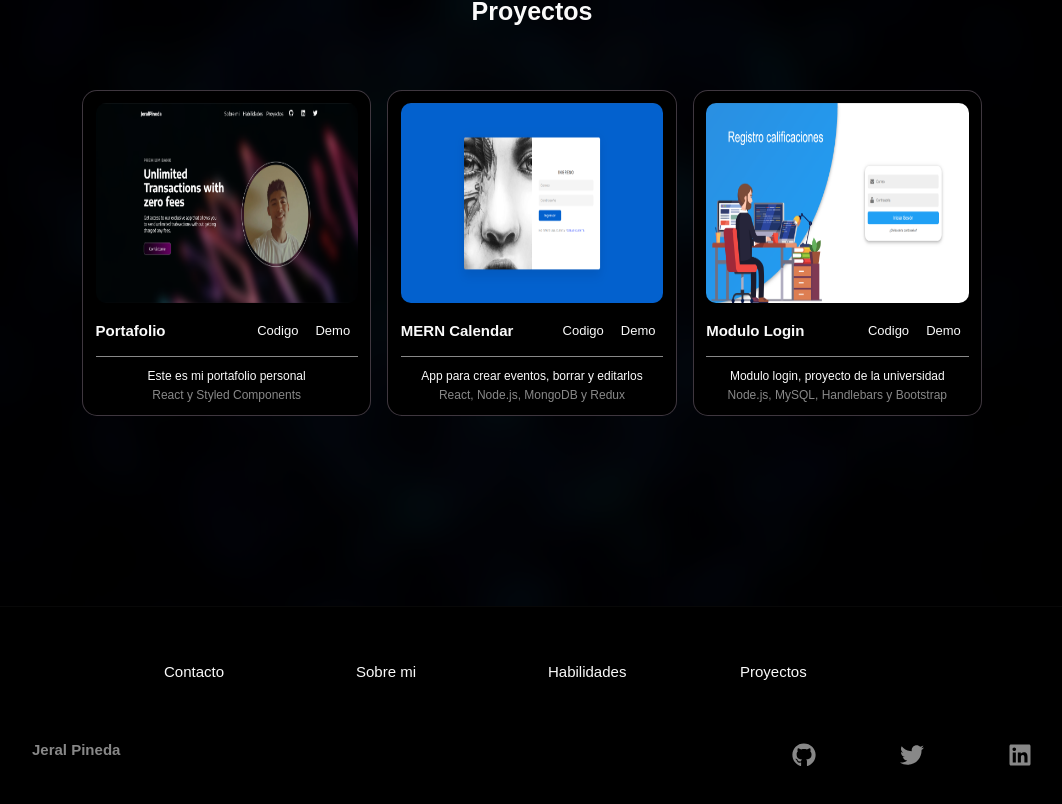
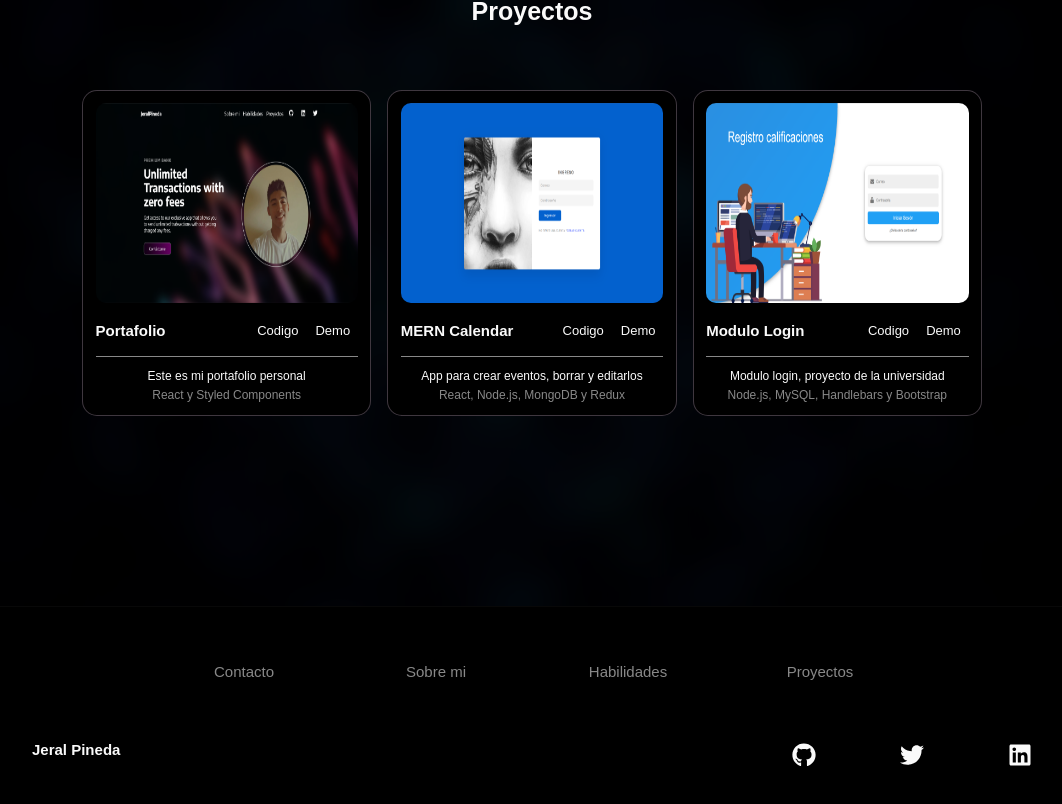
Before and after one commit to JeralPineda/portfolio, a React (Create React App) app: page / in a window 1280 px wide. Shown: the part 2614-3418 px from the top of the page, without its empty margins (108-1170 px from the left). Built offline with nearby package versions, Linux system fonts and the light colour scheme; a web font is replaced by a local one; what assets would draw is missing.

Commit message:
Actualizando el color de los links y centrandolos

```diff
--- a/src/components/web/Footer/FooterElements.js
+++ b/src/components/web/Footer/FooterElements.js
@@ -36,7 +36,7 @@ export const FooterLinksWrapper = styled.div`
 export const FooterLinkItems = styled.div`
    display: flex;
    flex-direction: column;
-   align-items: flex-start;
+   align-items: center;
    margin: 1.6rem;
    text-align: left;
    width: 16rem;
@@ -56,13 +56,13 @@ export const FooterLinkTitle = styled.h1`
 `;
 
 export const FooterLink = styled(LinkS)`
-   color: #fafafa;
+   color: #ccca;
    text-decoration: none;
    margin-bottom: 0.5rem;
    font-size: 1.5rem;
 
    &:hover {
-      color: #ccca;
+      color: #fafafa;
       transition: 0.3s ease-out;
    }
 `;
@@ -85,7 +85,7 @@ export const SocialMediaWrap = styled.div`
 `;
 
 export const SocialLogo = styled(LinkS)`
-   color: #ccca;
+   color: #fafafa;
    justify-self: start;
    text-decoration: none;
    font-size: 1.5rem;
@@ -95,7 +95,7 @@ export const SocialLogo = styled(LinkS)`
    font-weight: bold;
 
    &:hover {
-      color: #fafafa;
+      color: #ccca;
    }
 `;
 
@@ -107,10 +107,11 @@ export const SocialIcons = styled.div`
 `;
 
 export const SocialIconLink = styled.a`
-   color: #ccca;
+   color: #fafafa;
    font-size: 2.4rem;
+   transition: 0.3s ease-out;
 
    &:hover {
-      color: #fafafa;
+      color: #ccca;
    }
 `;
```
